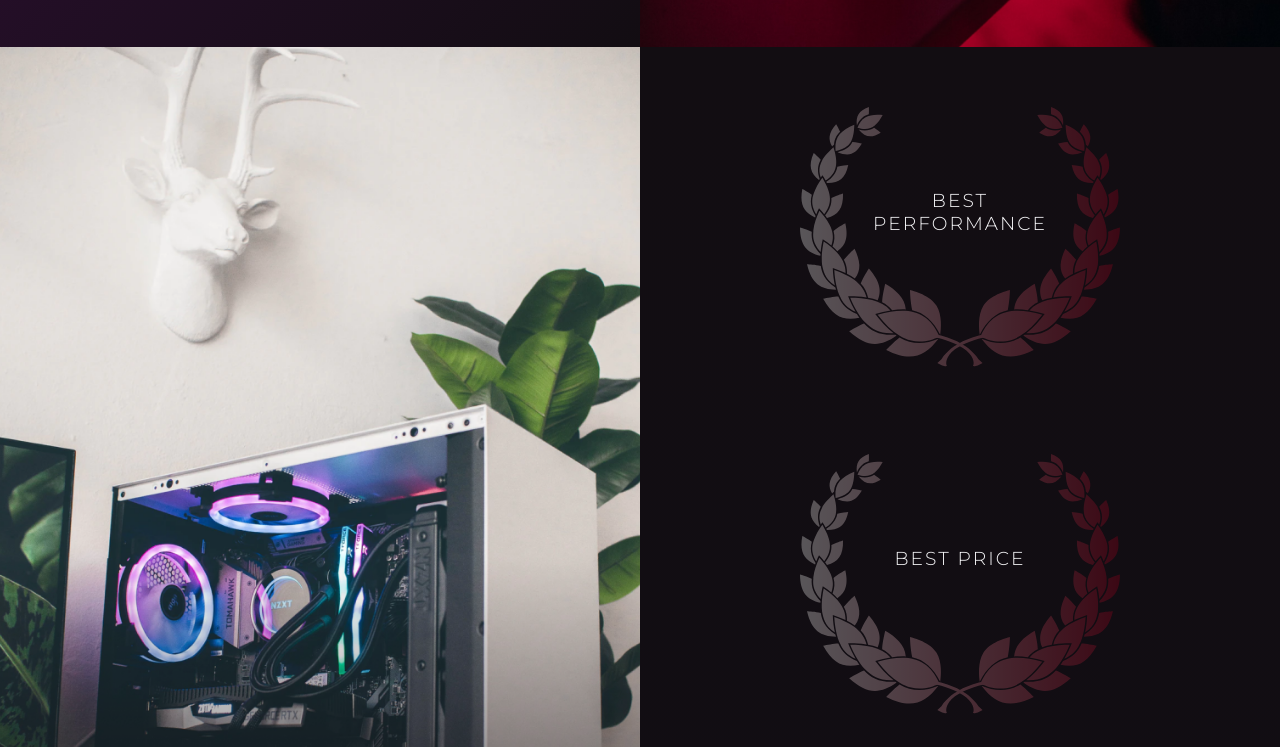
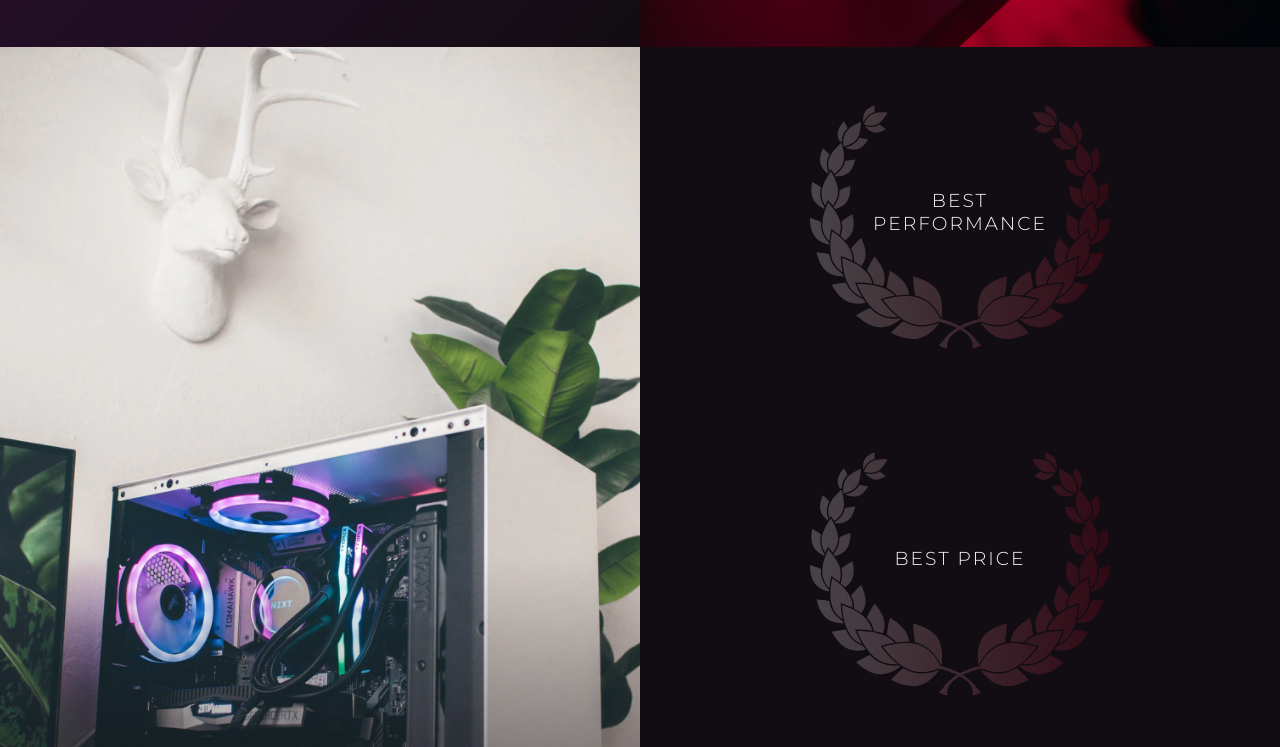
Before and after one commit to BarSi1986/Custom-Desktops, a Gatsby site: page / in a window 1280 px wide. Shown: the part 753-1500 px from the top of the page. Built offline with nearby package versions, Linux system fonts and the light colour scheme; Gatsby itself is replaced by a stand-in of ours; a web font is replaced by a local one.

Commit message:
olive branch size reduce

```diff
--- a/src/components/Services.js
+++ b/src/components/Services.js
@@ -47,10 +47,10 @@ const InnerCircle = styled.div`
 
 const StyledIcon = styled(Icon)`
     position: absolute;
-    width: 320px;
-    height: 320px;
+    width: 300px;
+    height: 300px;
     top: 0px;
-    opacity: .4;
+    opacity: .3;
 `
 
 const Services = () => {
```
